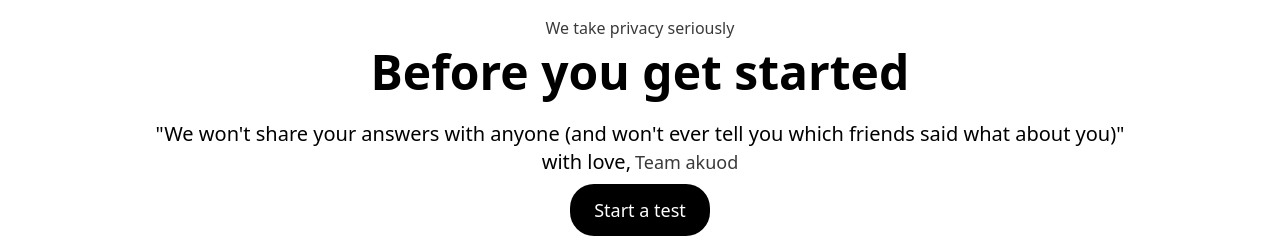
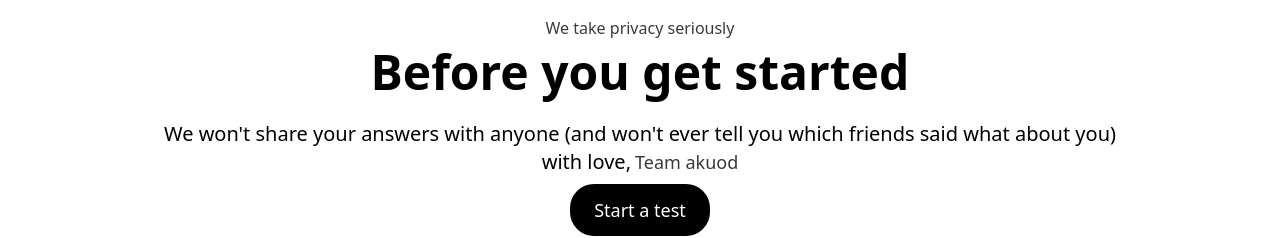
Before and after one commit to vamshidhar644/density-exchange, a Next.js app: page / in a window 1280 px wide. Shown: the part 4900-5138 px from the top of the page. Built offline with nearby package versions, Linux system fonts and the light colour scheme.

Commit message:
Animation changes

```diff
--- a/package.json
+++ b/package.json
@@ -6,7 +6,9 @@
     "dev": "next dev",
     "build": "next build",
     "start": "next start",
-    "lint": "next lint"
+    "lint": "next lint",
+    "predeploy": "npm run build",
+    "deploy": "gh-pages -d build"
   },
   "dependencies": {
     "aos": "^2.3.4",
--- a/src/components/SelfImprovement.js
+++ b/src/components/SelfImprovement.js
@@ -10,7 +10,7 @@
           data-aos="fade-up"
           className="text-[#3a3a3a] text-sm md:text-base lg:text-lg sm:text-xs"
         >
-          Wrong with self-improvement & how we're fixing it.
+          {"Wrong with self-improvement & how we're fixing it."}
         </span>
         <div data-aos="fade-left" className="flex items-center mt-4">
           <h1 className="text-3xl w-fit sm:text-4xl lg:text-5xl font-bold text-start mr-2">
--- a/src/components/Test.js
+++ b/src/components/Test.js
@@ -12,8 +12,9 @@
             Before you get started
           </h1>
           <p className="text-center text-base md:text-lg lg:text-xl mt-4">
-            "We won't share your answers with anyone (and won't ever tell you
-            which friends said what about you)"
+            {
+              "We won't share your answers with anyone (and won't ever tell you which friends said what about you)"
+            }
             <br></br>
             with love,
             <span className="text-[#3a3a3a] text-sm md:text-base lg:text-lg pl-1">
--- a/src/components/WorkWithUs.js
+++ b/src/components/WorkWithUs.js
@@ -32,9 +32,9 @@
                 About
               </h2>
               <p className="text-xs md:text-sm lg:text-base text-start mt-2">
-                At ahead our goal is to make self- improvement fun and lasting.
-                We know there's a way how to make it work. And that's what aHead
-                is all about!
+                {
+                  "At ahead our goal is to make self- improvement fun and lasting. We know there's a way how to make it work. And that's what aHead is all about!"
+                }
               </p>
             </div>
             <div
```
Also changed, not shown: 1 other file (tests, documents, lock files or other folders).
